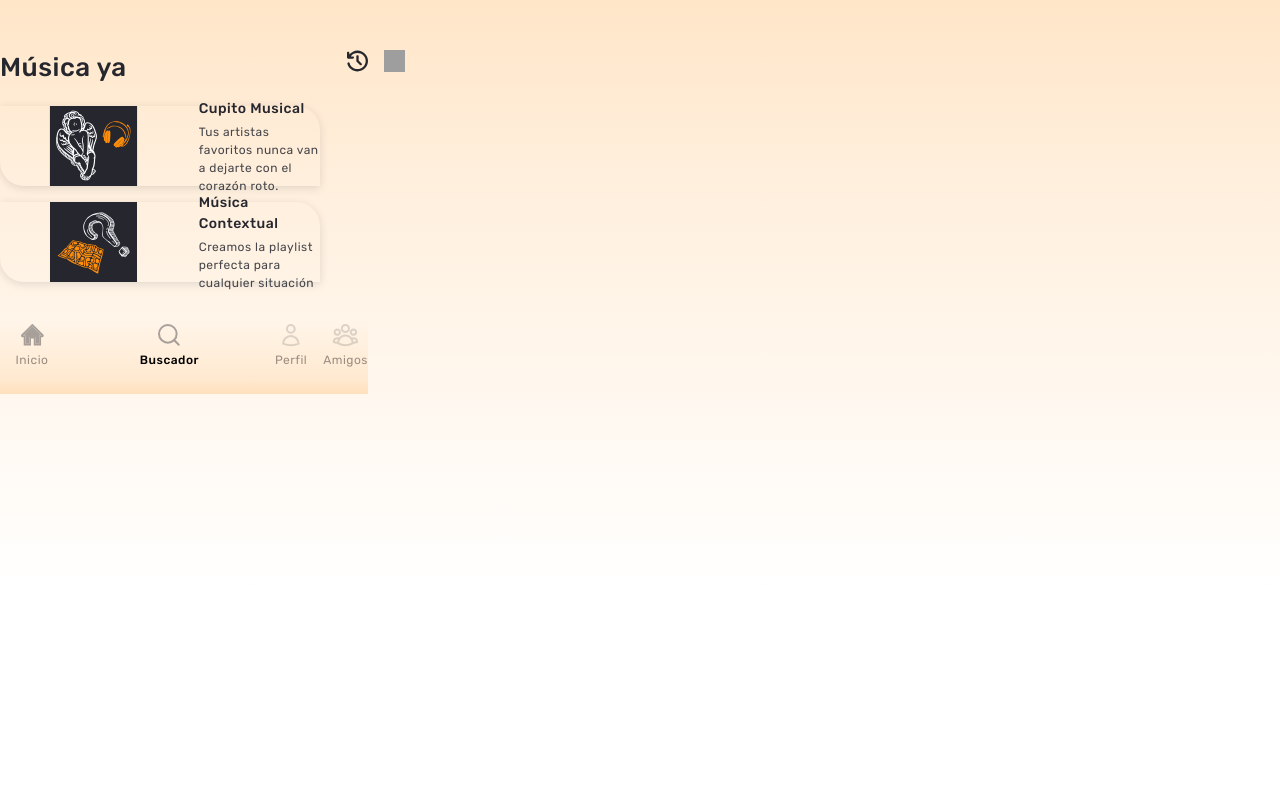
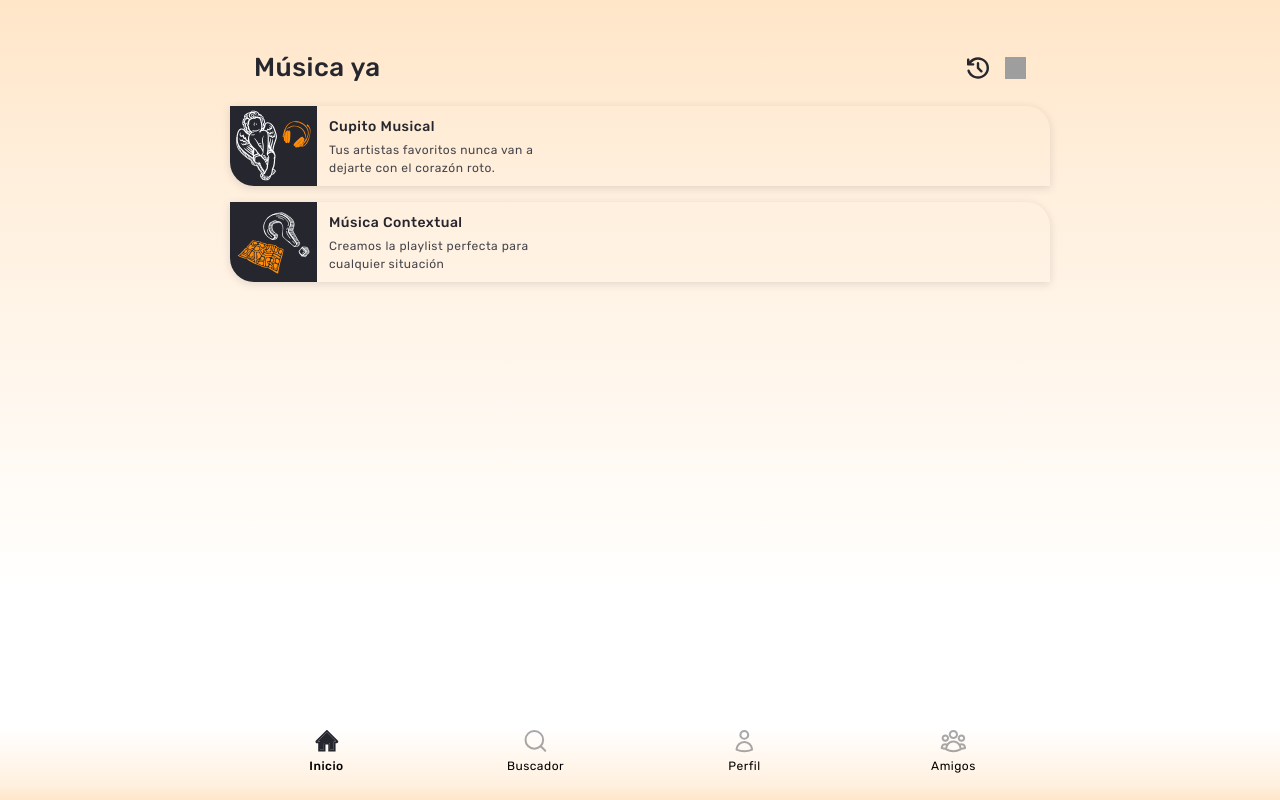
Before and after one commit to lpch20/front_final_project, a React (Vite) app: page /home in a window 1280 px wide. Built offline with nearby package versions, Linux system fonts and the light colour scheme; grey boxes are pictures that could not be loaded.

Commit message:
css de home y search

```diff
--- a/src/components/Funcionaloption.css
+++ b/src/components/Funcionalities/Funcionaloption.css
@@ -1,7 +1,8 @@
 .optionContainer {
   display: flex;
   box-shadow: rgba(99, 99, 99, 0.2) 0px 2px 8px 0px;
-  width: 320px;
+  min-width: 320px;
+  max-width: 820px;
   height: 80px;
   gap: 12px;
   border-radius: 0px 24px;
@@ -9,6 +10,8 @@
 }
 .optionContainer img {
   border-radius: 0px 0px 0px 24px;
+  width: 87px;
+  height: 80px;
 }
 .optionContainer .optionInsideInfo {
   display: flex;
--- a/src/components/Navegationbar.css
+++ b/src/components/NavigationBar/Navegationbar.css
@@ -1,24 +1,17 @@
 .navegationContainer {
   display: flex;
   min-width: 368px;
+  max-width: 820px;
   height: 96px;
   justify-content: center;
   align-items: center;
   gap: 16px;
-  background: linear-gradient(
-    180deg,
-    rgba(253, 254, 255, 0) 25%,
-    rgba(255, 142, 10, 0.13) 84.37%,
-    rgba(255, 142, 10, 0.22) 100%
-  );
 }
 .navegationContainer button {
   display: flex;
-  width: 64px;
   flex-direction: column;
   align-items: center;
   gap: 4px;
-  opacity: 0.4;
   font-size: 12px;
   line-height: 18px;
   letter-spacing: 0.5px;
--- a/src/pages/Home/Home.css
+++ b/src/pages/Home/Home.css
@@ -3,26 +3,14 @@
   flex-direction: column;
   align-items: center;
   min-width: 368px;
-  max-width: 1280px;
-}
-.topGradient {
-  opacity: 0.25;
-  background: var(
-    --degradado-a-blanco-con-color,
-    linear-gradient(
-      360deg,
-      rgba(253, 254, 255, 0) 25%,
-      rgba(255, 142, 10, 0.53) 75%,
-      rgba(255, 142, 10, 0.9) 100%
-    )
-  );
-  min-height: 160px;
+  height: 100vh;
 }
 .homeTitle {
-  margin: 50px 24px 0px 24px;
+  padding: 50px 24px 0px 24px;
   display: flex;
+  align-items: center;
   min-width: 320px;
-  justify-content: space-between;
+  max-width: 820px;
 }
 .homeTitle h1 {
   color: #26262e;
@@ -34,9 +22,28 @@
 .homeTitleImg {
   display: flex;
   gap: 16px;
+  justify-content: flex-end;
   width: 22px;
   height: 22px;
 }
 .homeOptions {
-  margin: 20px 24px 0px 24px;
+  display: flex;
+  flex-direction: column;
+  align-items: center;
+  padding: 20px 24px 0px 24px;
+  height: 100vh;
 }
+.homeNavigationbar {
+  display: flex;
+  justify-content: center;
+  align-self: baseline;
+  background: linear-gradient(
+    180deg,
+    rgba(253, 254, 255, 0) 25%,
+    rgba(255, 142, 10, 0.13) 84.37%,
+    rgba(255, 142, 10, 0.22) 100%
+  );
+}
+.homeNavigationbar .navegationContainer .homeBtn {
+  font-weight: 500;
+}
--- a/src/pages/Home/Home.jsx
+++ b/src/pages/Home/Home.jsx
@@ -1,18 +1,15 @@
 import React, { useState } from "react";
 import { Outlet, Link, NavLink } from "react-router-dom";
-import Funcionaloption from "../../components/Funcionaloption";
-import Navegationbar from "../../components/Navegationbar";
+import Funcionaloption from "../../components/Funcionalities/Funcionaloption";
+import Navegationbar from "../../components/NavigationBar/Navegationbar";
 import "./Home.css";
 
 function Home() {
   return (
     <>
       <div className="homeContainer">
-        {/* <div className="topGradient"></div> */}
         <div className="homeTitle">
-          <div>
-            <h1>Música ya</h1>
-          </div>
+          <h1>Música ya</h1>
           <div className="homeTitleImg">
             <img src="/Vector.svg" />
             <img src="/style=outline, state=active, notification=true.svg" />
--- a/src/pages/Register/register.css
+++ b/src/pages/Register/register.css
@@ -6,10 +6,6 @@ body {
     rgba(255, 142, 10, 0.225) 100%
   );
   background-repeat: no-repeat;
-  width: 368px;
-  height: 792px;
-  top: -2746px;
-  left: -4791px;
 }
 
 .mail h2 {
--- a/src/pages/Search/Search.css
+++ b/src/pages/Search/Search.css
@@ -3,26 +3,31 @@
   flex-direction: column;
   align-items: center;
   min-width: 368px;
-  max-width: 1280px;
+  height: 100vh;
 }
-
+.searchTitle {
+  padding: 48px 24px 0px 24px;
+  display: flex;
+  align-items: center;
+  min-width: 320px;
+  max-width: 820px;
+}
 .searchTitle h1 {
-  margin: 48px 24px 0px 24px;
   color: #26262e;
   font-size: 26px;
-  font-weight: 500;
   line-height: 36px;
   letter-spacing: 0.5px;
 }
 .searchBarInput {
-  margin: 14px 24px;
+  padding: 14px 24px;
   position: relative;
+  display: flex;
+  justify-content: center;
+  min-width: 320px;
+  max-width: 820px;
 }
 .searchBarInput input {
-  /* width: 320px;
-  height: 48px; */
   padding-left: 52px;
-  /* border-radius: 0px 16px; */
   border: 2px solid #bfc0c1;
 }
 .searchBarInput input::placeholder {
@@ -34,21 +39,20 @@
 .searchBarInput .imgInputSearchbar {
   width: 24px;
   position: absolute;
-  top: 13px;
-  left: 12px;
+  top: 38px;
+  left: 36px;
 }
 .divider {
-  margin: 10px 24px;
+  padding: 10px 24px;
+  min-width: 320px;
+  max-width: 820px;
 }
-.navegationContainer .searchBtn {
-  font-weight: 500;
-  opacity: 1;
-}
+
 .topTwentyRender {
   margin: 0px 24px;
-  height: 480px;
   min-width: 320px;
-  max-width: 670px;
+  max-width: 820px;
+  justify-content: center;
   overflow-y: scroll;
   display: flex;
   flex-wrap: wrap;
@@ -64,3 +68,17 @@
   height: 204px;
   text-align: center;
 }
+.searchNavigationbar {
+  display: flex;
+  justify-content: center;
+  align-self: baseline;
+  background: linear-gradient(
+    180deg,
+    rgba(253, 254, 255, 0) 25%,
+    rgba(255, 142, 10, 0.13) 84.37%,
+    rgba(255, 142, 10, 0.22) 100%
+  );
+}
+.searchNavigationbar .navegationContainer .searchBtn {
+  font-weight: 500;
+}
--- a/src/pages/Search/Search.jsx
+++ b/src/pages/Search/Search.jsx
@@ -1,6 +1,6 @@
 import React, { useState, useEffect } from "react";
 import { Outlet, Link, NavLink } from "react-router-dom";
-import Navegationbar from "../../components/Navegationbar";
+import Navegationbar from "../../components/NavigationBar/Navegationbar";
 import "./Search.css";
 import { topTwenty } from "../../../API/topTwenty";
 
@@ -30,7 +30,6 @@ function Search() {
   return (
     <>
       <div className="searchContainer">
-        {/* <div className="topGradient"></div> */}
         <div className="searchTitle">
           <h1>Buscador</h1>
         </div>
```
Also changed, not shown: src/components/Funcionalities/Funcionaloption.jsx (renamed from src/components/Funcionaloption.jsx), src/components/NavigationBar/Navegationbar.jsx (renamed from src/components/Navegationbar.jsx).
